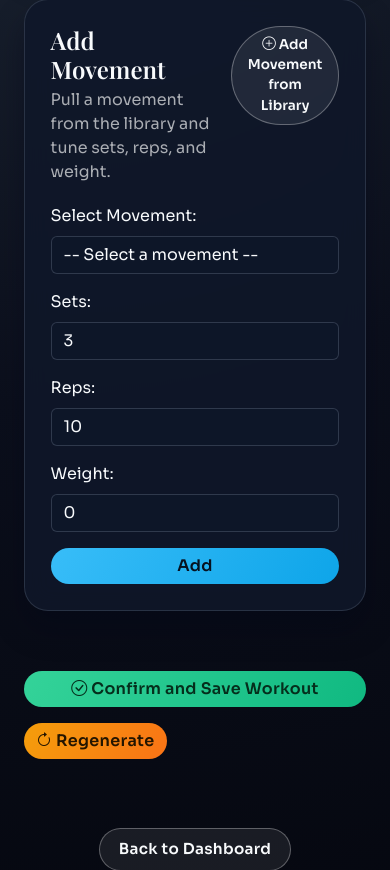
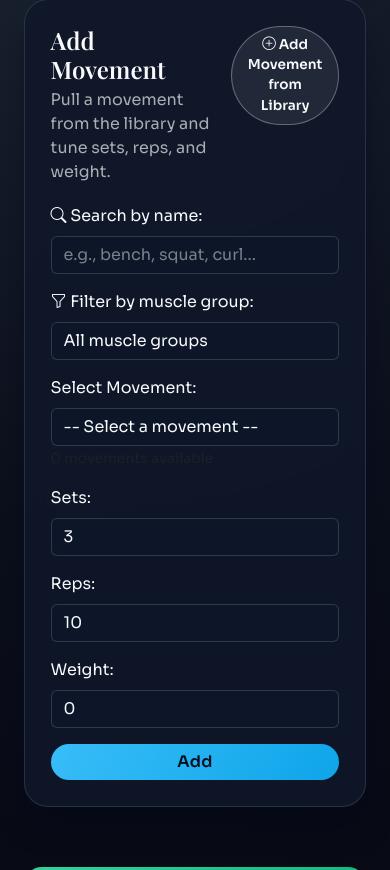
Before and after one commit to Darkpunkki/naic, a Flask app: page /confirm_workout in a window 390 px wide, after a click on "Add Movement from Library". Shown: the part 631-1501 px from the top of the page. Run offline with Flask 3, Linux system fonts and the light colour scheme; the visitor is signed in with stand-in values (Sample User, id 1); data that the repository does not hold is empty.

Commit message:
add filtering to 'add movements manually' improve calendar view on small devices

```diff
--- a/templates/workout_details.html
+++ b/templates/workout_details.html
@@ -166,6 +166,37 @@
             </div>
             <div class="collapse" id="addMovementPanel">
                 <div class="panel-body">
+                    <!-- Search and Filter Controls -->
+                    <div class="row g-3 mb-3">
+                        <div class="col-md-6">
+                            <label for="movementSearch" class="form-label">
+                                <i class="bi bi-search"></i> Search by name:
+                            </label>
+                            <input type="text" id="movementSearch" class="form-control"
+                                   placeholder="e.g., bench, squat, curl..."
+                                   oninput="filterMovements()">
+                        </div>
+                        <div class="col-md-6">
+                            <label for="muscleGroupFilter" class="form-label">
+                                <i class="bi bi-funnel"></i> Filter by muscle group:
+                            </label>
+                            <select id="muscleGroupFilter" class="form-select" onchange="filterMovements()">
+                                <option value="">All muscle groups</option>
+                                {% set muscle_groups = [] %}
+                                {% for mov in all_movements %}
+                                    {% for mg in mov.muscle_groups %}
+                                        {% if mg.muscle_group_name not in muscle_groups %}
+                                            {% set _ = muscle_groups.append(mg.muscle_group_name) %}
+                                        {% endif %}
+                                    {% endfor %}
+                                {% endfor %}
+                                {% for mg_name in muscle_groups | sort %}
+                                    <option value="{{ mg_name }}">{{ mg_name }}</option>
+                                {% endfor %}
+                            </select>
+                        </div>
+                    </div>
+
                     <div class="row g-3">
                         <div class="col-md-5">
                             <label for="pending_movement_id" class="form-label">Select Movement:</label>
@@ -173,11 +204,13 @@
                                 <option value="">-- Select a movement --</option>
                                 {% for mov in all_movements %}
                                     <option value="{{ mov.movement_id }}"
+                                            data-name="{{ mov.movement_name | lower }}"
                                             data-muscles="{{ mov.muscle_groups | tojson }}">
                                         {{ mov.movement_name }}
                                     </option>
                                 {% endfor %}
                             </select>
+                            <small class="text-muted" id="movementCount">{{ all_movements | length }} movements available</small>
                         </div>
                         <div class="col-md-2">
                             <label for="pending_sets" class="form-label">Sets:</label>
@@ -292,6 +325,71 @@
                 }
             } catch (error) {
                 console.error('Error removing movement:', error);
+            }
+        }
+
+        function filterMovements() {
+            const searchInput = document.getElementById('movementSearch');
+            const muscleGroupFilter = document.getElementById('muscleGroupFilter');
+            const movementSelect = document.getElementById('pending_movement_id');
+            const movementCount = document.getElementById('movementCount');
+
+            if (!searchInput || !muscleGroupFilter || !movementSelect) return;
+
+            const searchText = searchInput.value.toLowerCase();
+            const selectedMuscleGroup = muscleGroupFilter.value;
+
+            let visibleCount = 0;
+
+            // Loop through all options (except the first placeholder option)
+            Array.from(movementSelect.options).forEach((option, index) => {
+                if (index === 0) return; // Skip "-- Select a movement --"
+
+                const movementName = option.getAttribute('data-name') || '';
+                const muscleGroupsJson = option.getAttribute('data-muscles') || '[]';
+
+                let showOption = true;
+
+                // Filter by search text
+                if (searchText && !movementName.includes(searchText)) {
+                    showOption = false;
+                }
+
+                // Filter by muscle group
+                if (selectedMuscleGroup && showOption) {
+                    try {
+                        const muscleGroups = JSON.parse(muscleGroupsJson);
+                        const hasMuscleGroup = muscleGroups.some(mg =>
+                            mg.muscle_group_name === selectedMuscleGroup
+                        );
+                        if (!hasMuscleGroup) {
+                            showOption = false;
+                        }
+                    } catch (e) {
+                        console.error('Error parsing muscle groups:', e);
+                    }
+                }
+
+                // Show or hide the option
+                if (showOption) {
+                    option.style.display = '';
+                    visibleCount++;
+                } else {
+                    option.style.display = 'none';
+                }
+            });
+
+            // Update count
+            if (movementCount) {
+                movementCount.textContent = `${visibleCount} movement${visibleCount !== 1 ? 's' : ''} available`;
+            }
+
+            // Reset selection if current option is hidden
+            if (movementSelect.selectedIndex > 0) {
+                const selectedOption = movementSelect.options[movementSelect.selectedIndex];
+                if (selectedOption.style.display === 'none') {
+                    movementSelect.selectedIndex = 0;
+                }
             }
         }
 
```
Also changed, not shown: static/css/start_workout.css (+42 -4 lines), static/js/start_workout_scripts.js (+13 -2 lines).
